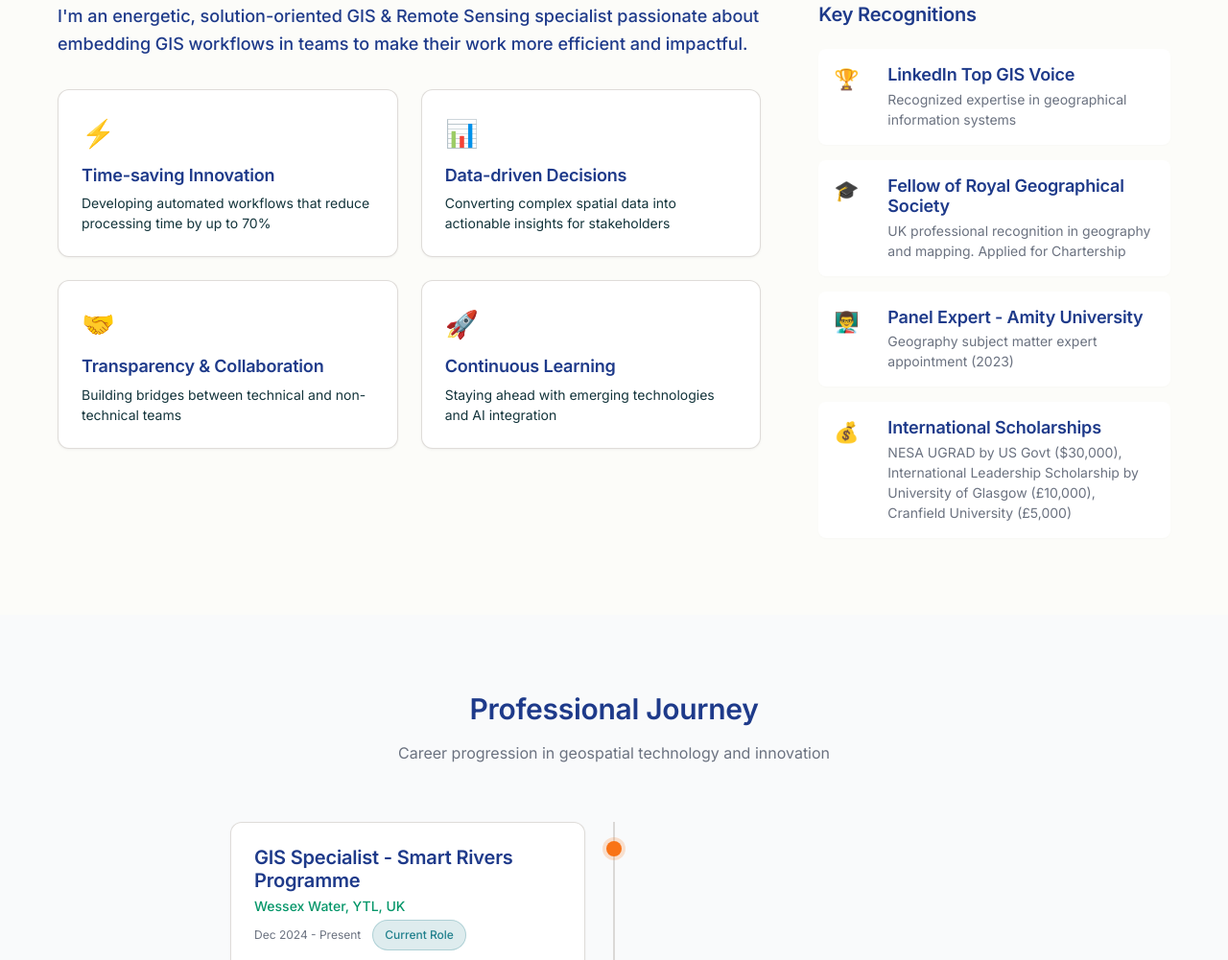
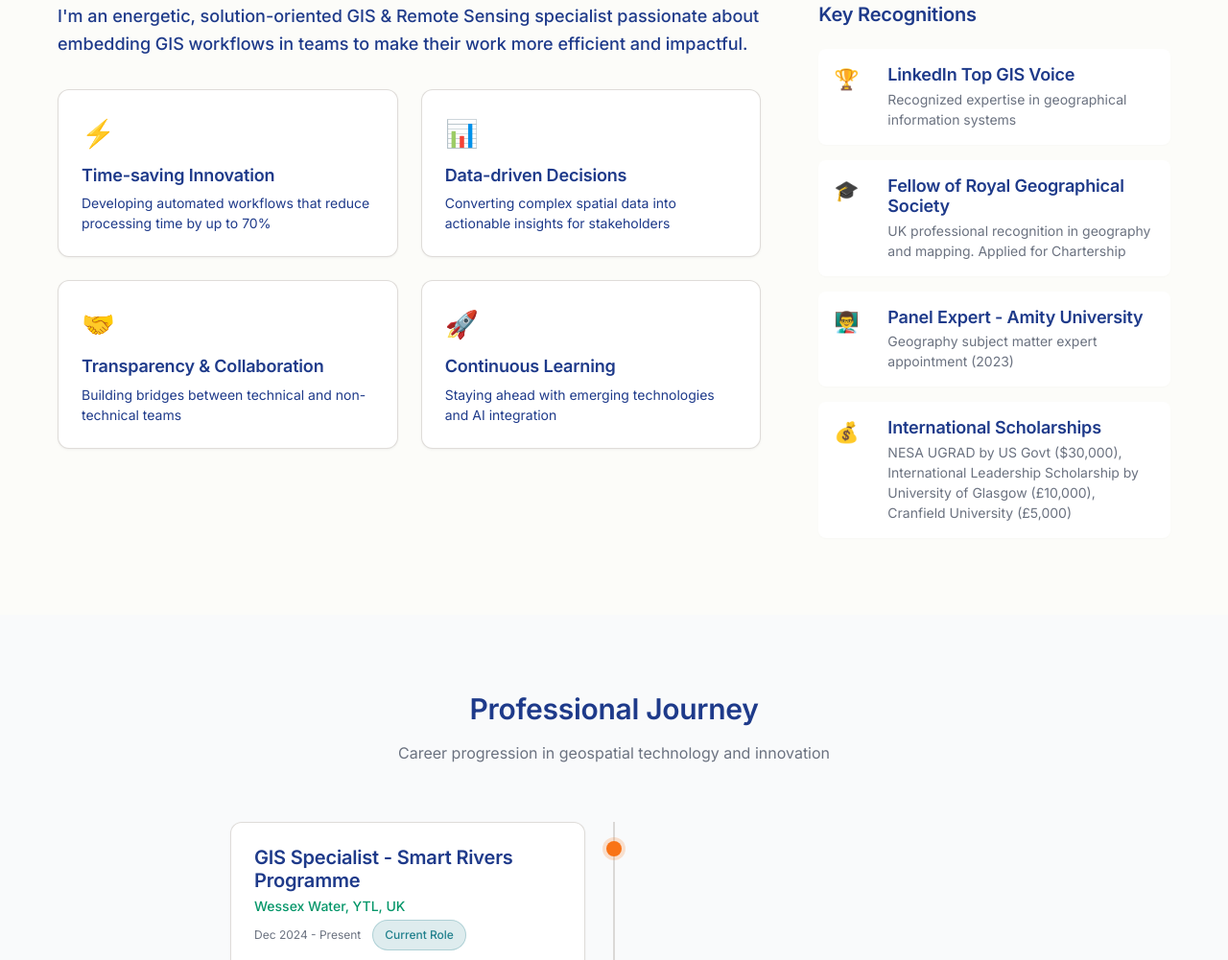
Before and after one commit to AbhishekAkaramPatil/Portfolio, a plain HTML site: page index.html in a window 1280 px wide. Shown: the part 1037-2038 px from the top of the page at 96% size. Drawn offline with Linux system fonts and the light colour scheme; a web font is replaced by a local one.

Commit message:
Update style.css

```diff
--- a/style.css
+++ b/style.css
@@ -1009,7 +1009,7 @@ body {
 }
 
 .value-card p {
-  color: var(--color-description-text);
+  color: var(--color-primary-blue);
   font-size: var(--font-size-base);
   line-height: 1.5;
   margin: 0;
```
